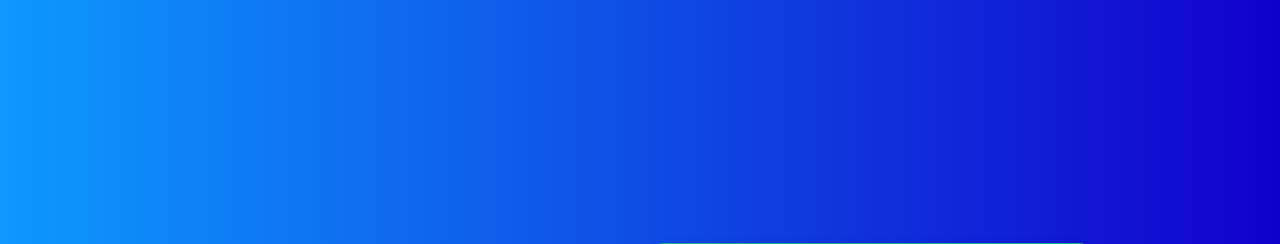
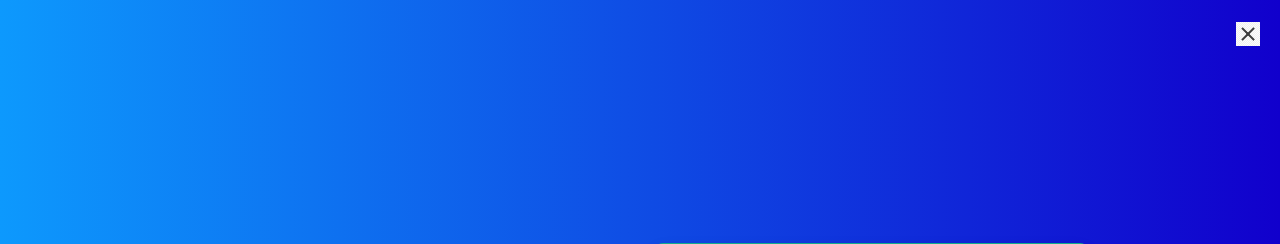
Before and after one commit to Cicada1107/danveer, a Django app: page /login/ in a window 1280 px wide. Shown: the top 244 px of the page. Run offline with Django 5.2, Linux system fonts and the light colour scheme; some libraries are stand-ins or nearby versions.

Commit message:
Added a close button to login page at top right

```diff
--- a/danveer/donations/static/css/styles.css
+++ b/danveer/donations/static/css/styles.css
@@ -97,6 +97,15 @@ hr {
     height:auto /* Full viewport height */
 }
 
-#login_pg_logo{
-    float: left;
+.back-to-home {
+    position: absolute;
+    top: 20px;
+    right: 20px;
+    z-index: 10;
 }
+
+.back-to-home img {
+    width: 24px; /* Adjust size as needed */
+    height: 24px;
+    cursor: pointer;
+}
--- a/danveer/donations/templates/home.html
+++ b/danveer/donations/templates/home.html
@@ -1,6 +1,8 @@
 {% extends 'main.html' %}
 {% load static %}
 {% block content %}
+
+<!--A tip: if the images seem to become awkward, maybe use the img-fluid class to set them as a percent width of the container size, that way it will stay the same aspect ratio-->
 
 <!--Title Section-->
 <div class="title-section text-left py-5">
--- a/danveer/donations/templates/login.html
+++ b/danveer/donations/templates/login.html
@@ -15,6 +15,14 @@
 
     <body class="login-page-bg">
         <div class="container d-flex justify-content-center align-items-center" style="height: 100vh;">
+            <!-- Back to Home Button -->
+            <div class="back-to-home">
+                <a href="{% url 'home' %}">
+                    <img src="{% static 'images/close_btn.png' %}" alt="Close">
+                </a>
+            </div>
+
+            <!--Content of the page-->
             <div class="row w-100">
                 <!--Logo Section-->
                 <div class="col-md-5 d-flex justify-content-center align-items-center">
```
Also changed, not shown: danveer/donations/static/images/close_btn.png (added).
